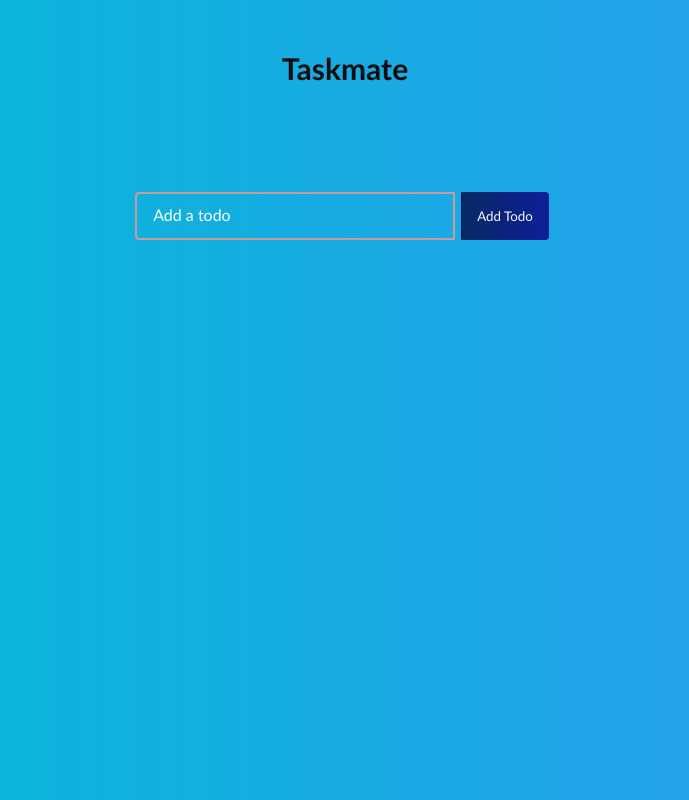
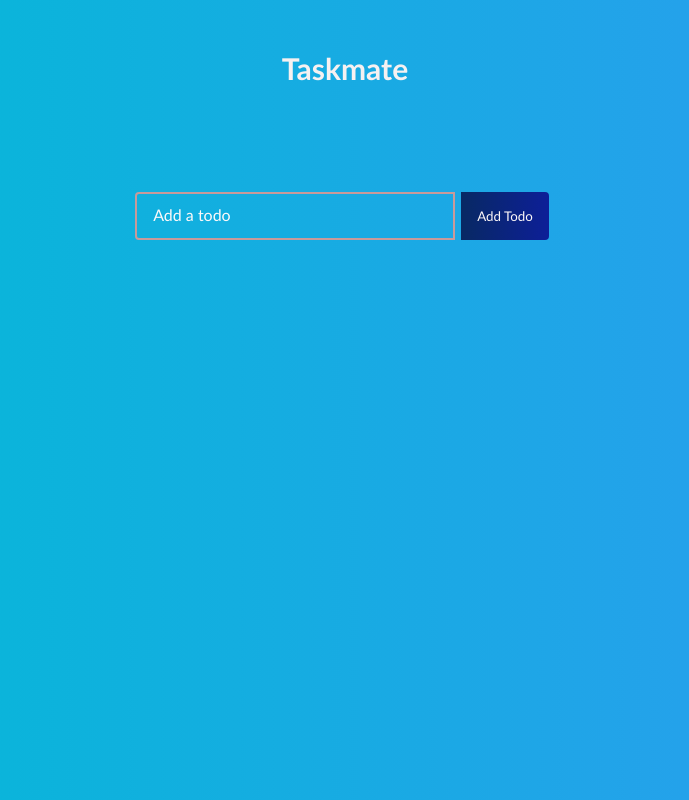
Before and after one commit to iishaan30/Taskmate, a React (Create React App) app: page / in a window 1280 px wide. Shown: the whole page, without its empty margins (295-984 px from the left). Built offline with nearby package versions, Linux system fonts and the light colour scheme.

Commit message:
Updated Heading Colour

```diff
--- a/src/App.css
+++ b/src/App.css
@@ -28,7 +28,7 @@
 
   h1 {
     margin: 50px ;
-    color: #0d0d0d;
+    color: #f6f1f1;
     font-size: 30px;
     text-align: center
 
```
